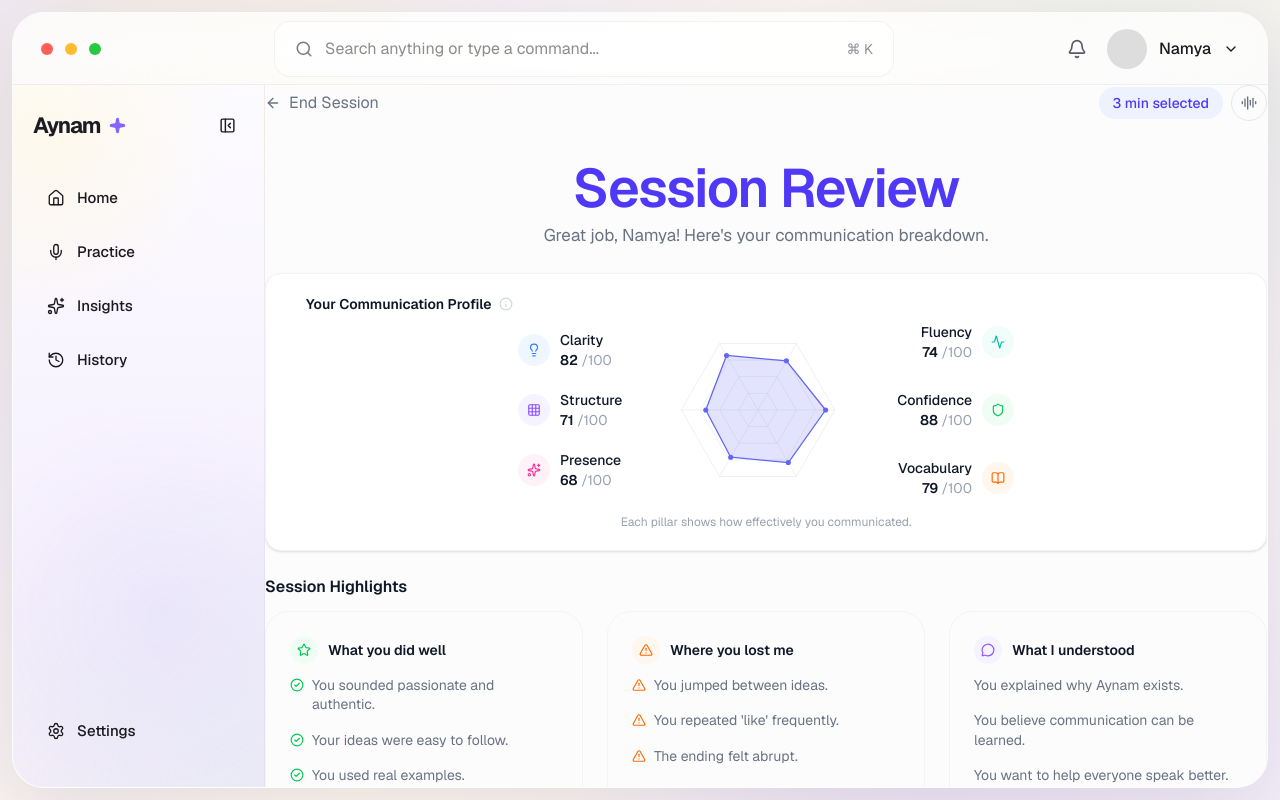
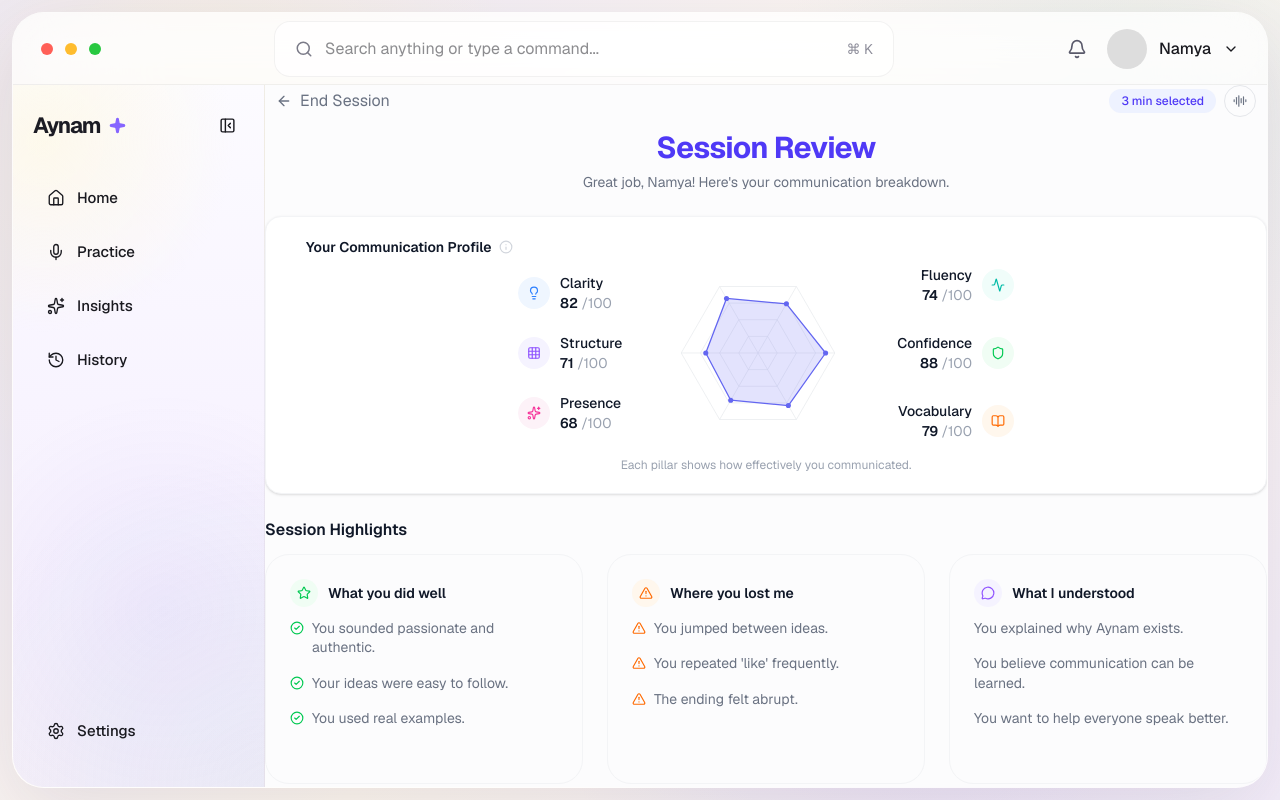
Before and after one commit to namyagaur/aynam.ai, a Next.js app: page /session/review in a window 1280 px wide. Built offline with nearby package versions, Linux system fonts and the light colour scheme.

Commit message:
update ⭐⭐⭐

```diff
--- a/components/session-review/overview/ReviewIntro.tsx
+++ b/components/session-review/overview/ReviewIntro.tsx
@@ -5,7 +5,7 @@
   const { session } = mockSessionReview;
 
   return (
-    <div className="w-full">
+    <div className="mx-auto w-full max-w-[980px]">
       <div className="flex items-center justify-between">
         <button
           type="button"
@@ -16,28 +16,23 @@
         </button>
 
         <div className="flex items-center gap-2">
-          <span className="rounded-full bg-indigo-50 px-3.5 py-1.5 text-sm font-medium text-indigo-600">
+          <span className="rounded-full bg-indigo-50 px-3 py-1 text-xs font-medium text-indigo-600">
             {session.durationLabel}
           </span>
           <button
             type="button"
-            className="flex h-9 w-9 items-center justify-center rounded-full border border-gray-200 text-gray-500 transition-colors hover:bg-gray-50"
+            className="flex h-8 w-8 items-center justify-center rounded-full border border-gray-200 text-gray-500 transition-colors hover:bg-gray-50"
           >
-            <AudioLines className="h-4 w-4" />
+            <AudioLines className="h-3.5 w-3.5" />
           </button>
         </div>
       </div>
 
-      <div className="mt-10 text-center">
-        <h1 className="text-[54px]
-leading-none
-font-semibold
-tracking-[-0.04em] font-bold tracking-tight text-indigo-600">
+      <div className="mt-2 text-center">
+        <h1 className="text-[30px] font-bold tracking-tight text-indigo-600">
           Session Review
         </h1>
-        <p className="mt-1.5 text-[17px]
-leading-7
-text-[#667085] text-gray-500">{session.subtitle}</p>
+        <p className="mt-0.5 text-sm text-gray-500">{session.subtitle}</p>
       </div>
     </div>
   );
```
